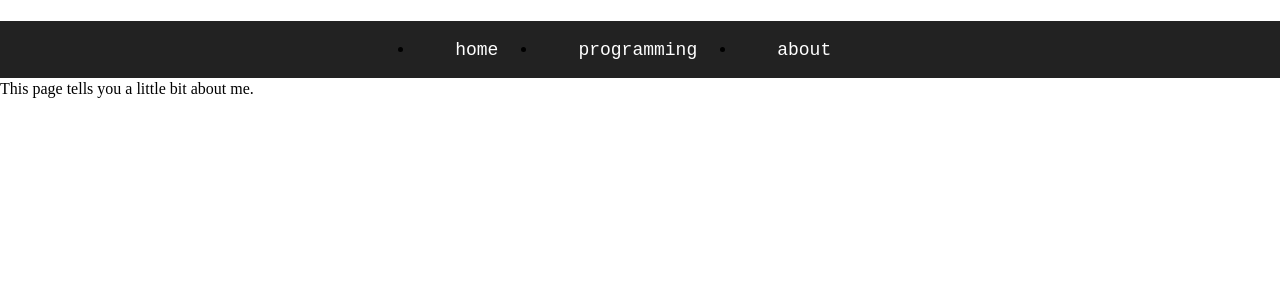
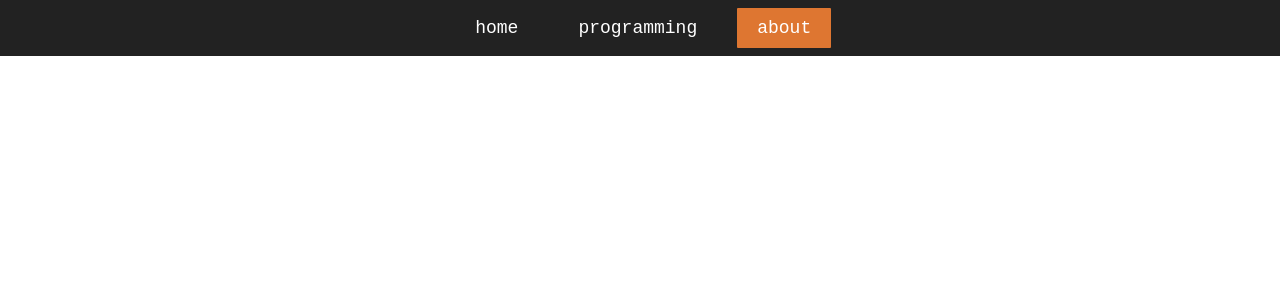
Before and after one commit to BenjaminYde/Website_BenjaminYde, a Jekyll site: the page built from about.md, in a window 1280 px wide. Shown: the top 300 px of the page. Built offline with Jekyll 4.4.1, drawn with Linux system fonts in a browser that asks for light colours.

Commit message:
navigation: stable css

```diff
--- a/_includes/navigation.html
+++ b/_includes/navigation.html
@@ -2,9 +2,11 @@
   <ul>
     {% for item in site.data.navigation %}
       <li>
-        <a class="underline-item" href="{{ item.link }}" {% if page.url == item.link %} {% endif %}>
-          {{ item.name }}
-        </a>
+        {% if page.url == item.link %}
+          <a class="active" href="{{ item.link }}">{{ item.name }}</a>
+        {% else %}
+          <a class="underline-item hoverable" href="{{ item.link }}">{{ item.name }}</a>
+        {% endif %}
       </li>
     {% endfor %}
   </ul>
--- a/_sass/navigation.scss
+++ b/_sass/navigation.scss
@@ -2,6 +2,7 @@
 $content-width: 1000px;
 $breakpoint: 799px;
 $nav-height: 50px;
+$nav-item-height: 40px;
 $nav-background: #222;
 $nav-font-color: #ffffff;
 $link-hover-color: #f88233e1;
@@ -9,7 +10,7 @@ $link-hover-color: #f88233e1;
 // Outer navigation wrapper
 .navigation {
     background-color: $nav-background;
-    height: 50px;
+    height: $nav-height;
     margin: 0;
     padding: 0.2em;
     position: relative;
@@ -21,36 +22,46 @@ $link-hover-color: #f88233e1;
     left: 0px;
     width: 100%;
     text-align: center;
-    ul {
-        margin: 0;
+}
+
+#nav-main ul {
+    margin: ($nav-height - $nav-item-height)/2;
     padding: 0;
     font-family: 'Courier New', Courier, monospace;
     font-size: large;
     display: inline-block;
     text-align: center;
-        li {
+}
+
+#nav-main li {
     margin: 0;
-            padding: 0;
+    padding: 0 10px;
     float:left;
-            a,
-            a:visited {
+    line-height: $nav-item-height;
+    text-decoration: none;
     display: block;
-                padding: 0px 40px;
-                line-height: $nav-height;
+}
+
+#nav-main .hoverable{
+    display: block;
+    padding: 0px 20px;
+    line-height: $nav-item-height;
     color: $nav-font-color;
     text-decoration: none;
-                border-radius: 2px;
     &:hover {
         //background: $link-hover-color;
         color: $link-hover-color;
     }
-                &:not(:only-child):after {
-                    padding-left: 4px;
-                    content: " ▾";
 }
-            }
-        }
-    }
+
+#nav-main .active
+{
+    text-decoration: none;
+    padding: 0px 20px;
+    display: block;
+    color: #fff;
+    border-radius: 1px;
+    background-color: $link-hover-color;
 }
 
 .underline-animation {
--- a/about.md
+++ b/about.md
@@ -2,6 +2,3 @@
 layout: default
 title: About
 ---
-# About page
-
-This page tells you a little bit about me.
```
Lines whose indentation alone changed are shown as unchanged.
